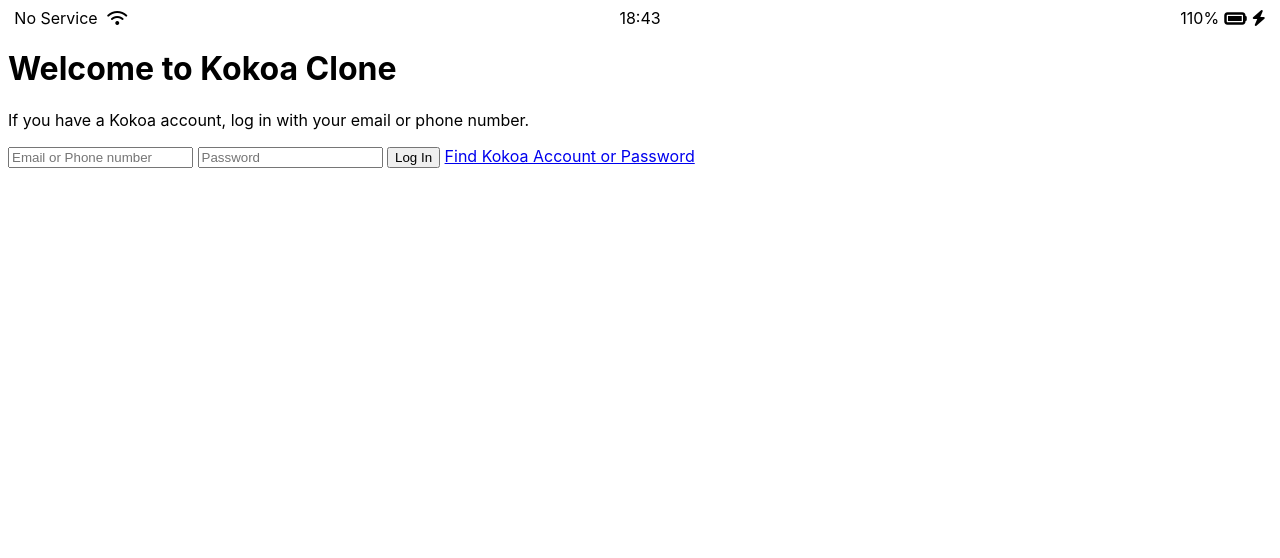
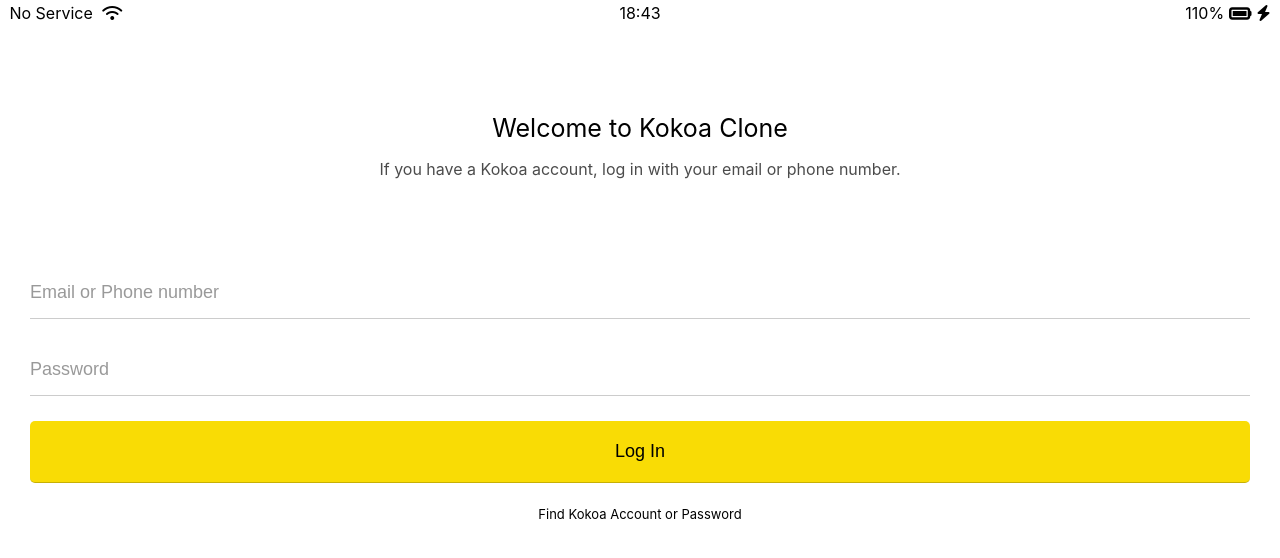
Before and after one commit to ge5rg2/kokoa-clone-2020, a plain HTML site: page index.html in a window 1280 px wide. Drawn offline with Linux system fonts and the light colour scheme.

Commit message:
signup and login

```diff
--- /dev/null
+++ b/css/reset.css
@@ -0,0 +1,128 @@
+html,
+body,
+div,
+span,
+applet,
+object,
+iframe,
+h1,
+h2,
+h3,
+h4,
+h5,
+h6,
+p,
+blockquote,
+pre,
+a,
+abbr,
+acronym,
+address,
+big,
+cite,
+code,
+del,
+dfn,
+em,
+img,
+ins,
+kbd,
+q,
+s,
+samp,
+small,
+strike,
+strong,
+sub,
+sup,
+tt,
+var,
+b,
+u,
+i,
+center,
+dl,
+dt,
+dd,
+ol,
+ul,
+li,
+fieldset,
+form,
+label,
+legend,
+table,
+caption,
+tbody,
+tfoot,
+thead,
+tr,
+th,
+td,
+article,
+aside,
+canvas,
+details,
+embed,
+figure,
+figcaption,
+footer,
+header,
+hgroup,
+menu,
+nav,
+output,
+ruby,
+section,
+summary,
+time,
+mark,
+audio,
+video {
+  margin: 0;
+  padding: 0;
+  border: 0;
+  font-size: 100%;
+  font: inherit;
+  vertical-align: baseline;
+}
+/* HTML5 display-role reset for older browsers */
+article,
+aside,
+details,
+figcaption,
+figure,
+footer,
+header,
+hgroup,
+menu,
+nav,
+section {
+  display: block;
+}
+body {
+  line-height: 1;
+}
+ol,
+ul {
+  list-style: none;
+}
+blockquote,
+q {
+  quotes: none;
+}
+blockquote:before,
+blockquote:after,
+q:before,
+q:after {
+  content: "";
+  content: none;
+}
+table {
+  border-collapse: collapse;
+  border-spacing: 0;
+}
+
+input:focus {
+  outline: none;
+}
--- /dev/null
+++ b/css/status-bar.css
@@ -0,0 +1,24 @@
+.status-bar {
+    display: flex;
+    justify-content: center;
+    padding: 5px 3px;
+  }
+  .status-bar__calumn {
+    width: 33%;
+  }
+  .status-bar__calumn:first-child span {
+    margin-right: 5px;
+  }
+  .status-bar__calumn:nth-child(2) {
+    display: flex;
+    justify-content: center;
+  }
+  .status-bar__calumn:last-child {
+    display: flex;
+    justify-content: flex-end;
+    align-items: center;
+    <!--what is mean-->
+  }
+  .status-bar__calumn .fa-battery-full {
+      margin: 0px 5px;
+  }
--- a/css/styles.css
+++ b/css/styles.css
@@ -1,27 +1,65 @@
+@import "reset.css";
+@import "status-bar.css";
+@import "variables.css";
+
 body {
   font-family: -apple-system, BlinkMacSystemFont, "Segoe UI", Roboto, Oxygen,
     Ubuntu, Cantarell, "Open Sans", "Helvetica Neue", sans-serif;
 }
-.status-bar {
+
+.welcome-header {
+  margin: 90px 0px;
+  text-align: center;
   display: flex;
-  justify-content: center;
+  flex-direction: column;
+  align-items: center;
 }
-.status-bar__calumn {
-  width: 33%;
+.welcome-header__title {
+  margin-bottom: 20px;
+  font-size: 25px;
 }
-.status-bar__calumn:first-child span {
-  margin-right: 5px;
+.welcome-header__text {
+  width: 60%;
+  opacity: 0.7;
 }
-.status-bar__calumn:nth-child(2) {
+
+#Login-form {
   display: flex;
-  justify-content: center;
+  flex-direction: column;
+  margin: 0px 30px;
 }
-.status-bar__calumn:last-child {
-  display: flex;
-  justify-content: flex-end;
-  align-items: center;
-  <!--what is mean-->
+
+#Login-form input {
+  border: none;
+  padding: 15px 0px;
+  font-size: 18px;
+  border-bottom: 1px solid rgba(0, 0, 0, 0.2);
+  margin-bottom: 25px;
 }
-.status-bar__calumn .fa-battery-full {
-    margin: 0px 5px;
+
+#Login-form input:not([type="submit"]) {
+  border-bottom: 1px solid rgba(0, 0, 0, 0.2);
+  transition: border-color 0.3s ease-in-out;
 }
+
+#Login-form input:focus:not([type="submit"]) {
+  border-color: var(--yellow);
+}
+
+#Login-form input::placeholder {
+  color: rgba(0, 0, 0, 0.4);
+}
+
+#Login-form input[type="submit"] {
+  background-color: var(--yellow);
+  cursor: pointer;
+  padding: 20px 0px;
+  border-radius: 5px;
+}
+
+#Login-form a {
+  text-align: center;
+  text-decoration: none;
+  color: inherit;
+  font-size: 13px;
+}
--- /dev/null
+++ b/css/variables.css
@@ -0,0 +1,3 @@
+:root {
+  --yellow: #f9dc05;
+}
--- a/index.html
+++ b/index.html
@@ -29,7 +29,7 @@
             If you have a Kokoa account, log in with your email or phone number.</header>
         </p>
     </header>
-    <form id="login-form">
+    <form id="Login-form">
         <input type="text" placeholder="Email or Phone number"/>
         <input type="password" placeholder="Password" />
         <input type="submit" value="Log In" />
```
